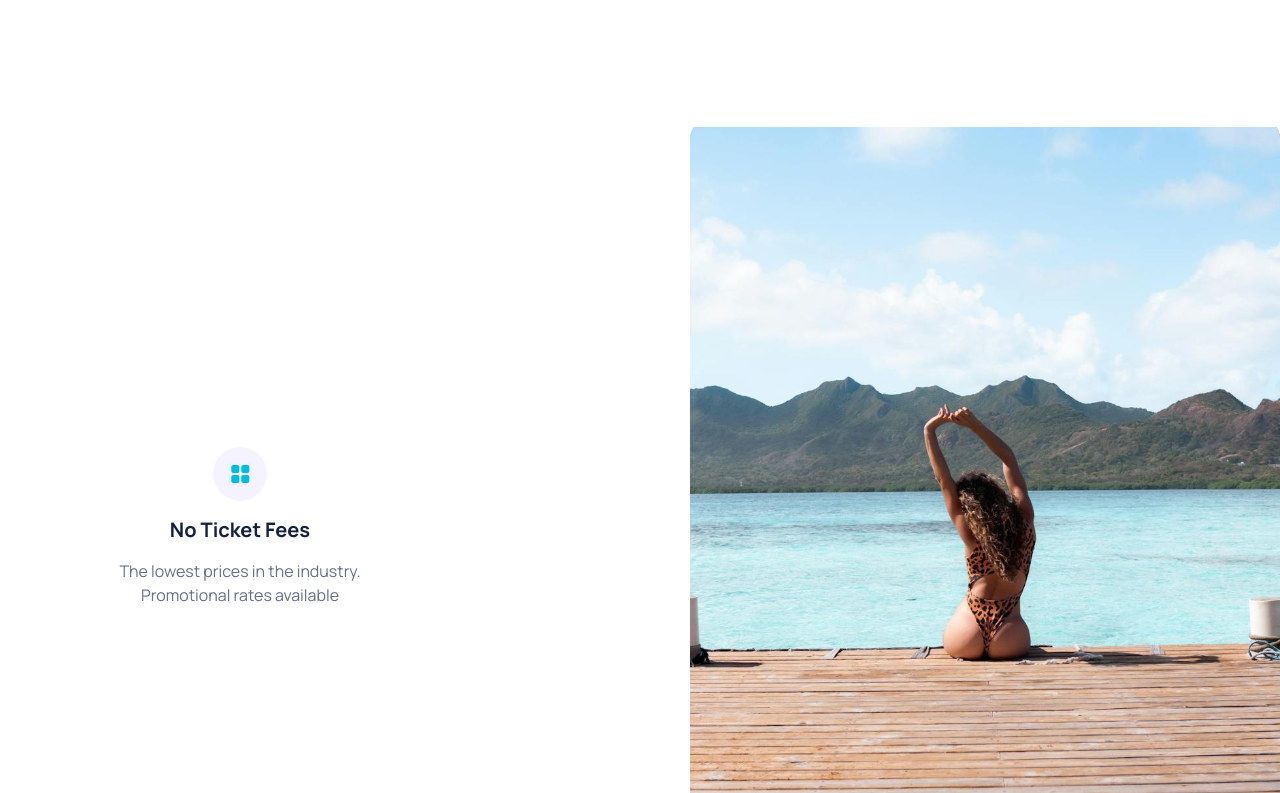
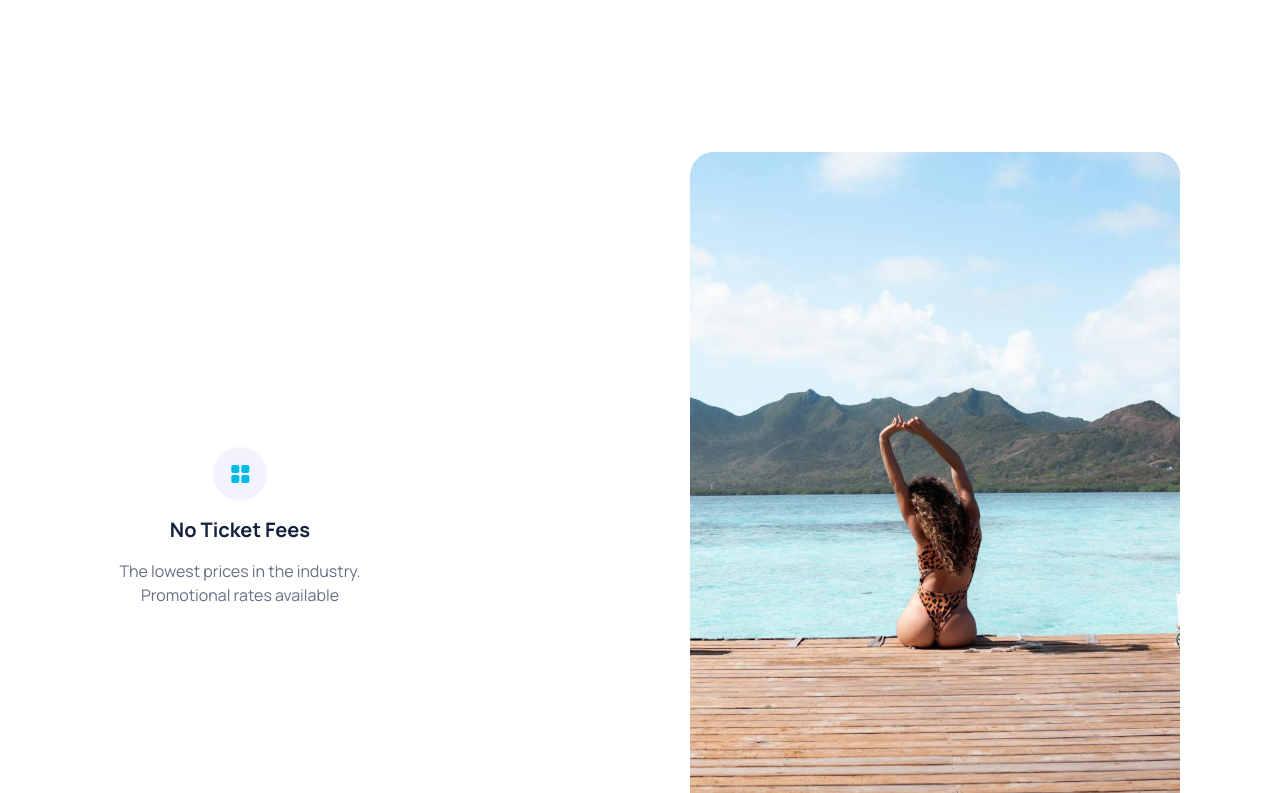
Before and after one commit to Basit46/delos-vacations, a React (Vite) app: page / in a window 1280 px wide. Shown: the part 3987-4780 px from the top of the page. Built offline with nearby package versions, Linux system fonts and the light colour scheme.

Commit message:
Added changes

```diff
--- a/src/sections/Features.jsx
+++ b/src/sections/Features.jsx
@@ -56,24 +56,28 @@ const Features = () => {
           </div>
         </div>
 
-        <div className="sticky top-0 w-[50%] h-screen overflow-hidden">
+        <div className="sticky top-0 w-[50%] h-screen overflow-hidden pr-[100px] py-[25px] rounded-[24px]">
+          <div className="h-full w-full rounded-[24px] overflow-hidden">
             <img
               ref={(e) => imgsRef.current.push(e)}
-            className="h-full w-full object-cover"
+              className="h-full w-full object-cover rounded-[24px]"
               src={vacaImg}
               alt="vacation"
             />
           </div>
         </div>
+      </div>
 
       <div className="mt-[157px] pr-[100px] h-[300vh] flex justify-between">
-        <div className="sticky top-0 w-[50%] h-[100vh] overflow-hidden">
+        <div className="sticky top-0 w-[50%] h-[100vh] overflow-hidden pl-[100px] py-[25px] rounded-[24px]">
+          <div className="h-full w-full rounded-[24px] overflow-hidden">
             <img
               ref={(e) => imgsRef.current.push(e)}
-            className="h-full w-full object-cover"
+              className="h-full w-full object-cover rounded-[24px]"
               src={vacaImg2}
               alt="vacation"
             />
+          </div>
         </div>
 
         <div className="h-[300vh] flex flex-col justify-between">
```
Lines whose indentation alone changed are shown as unchanged.
